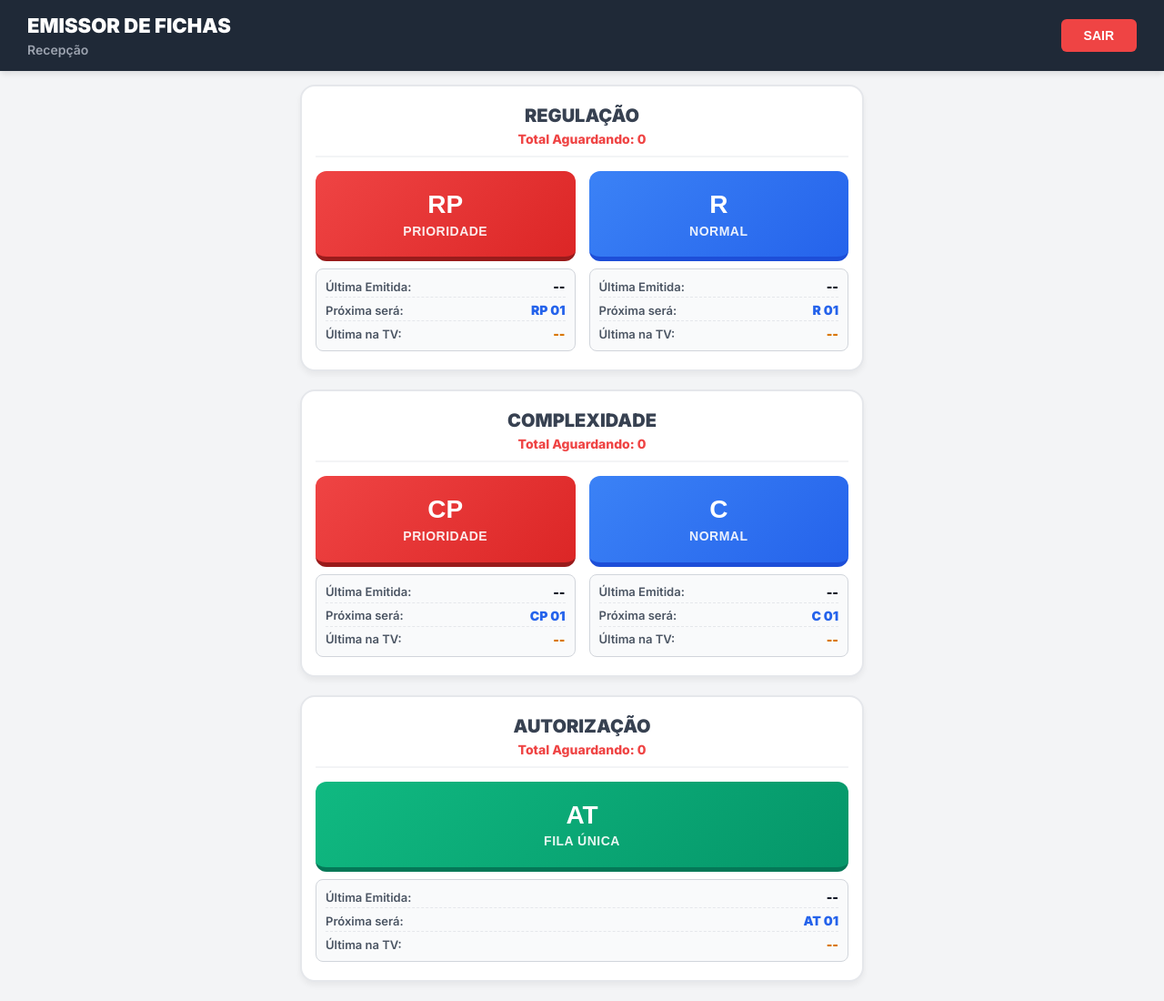
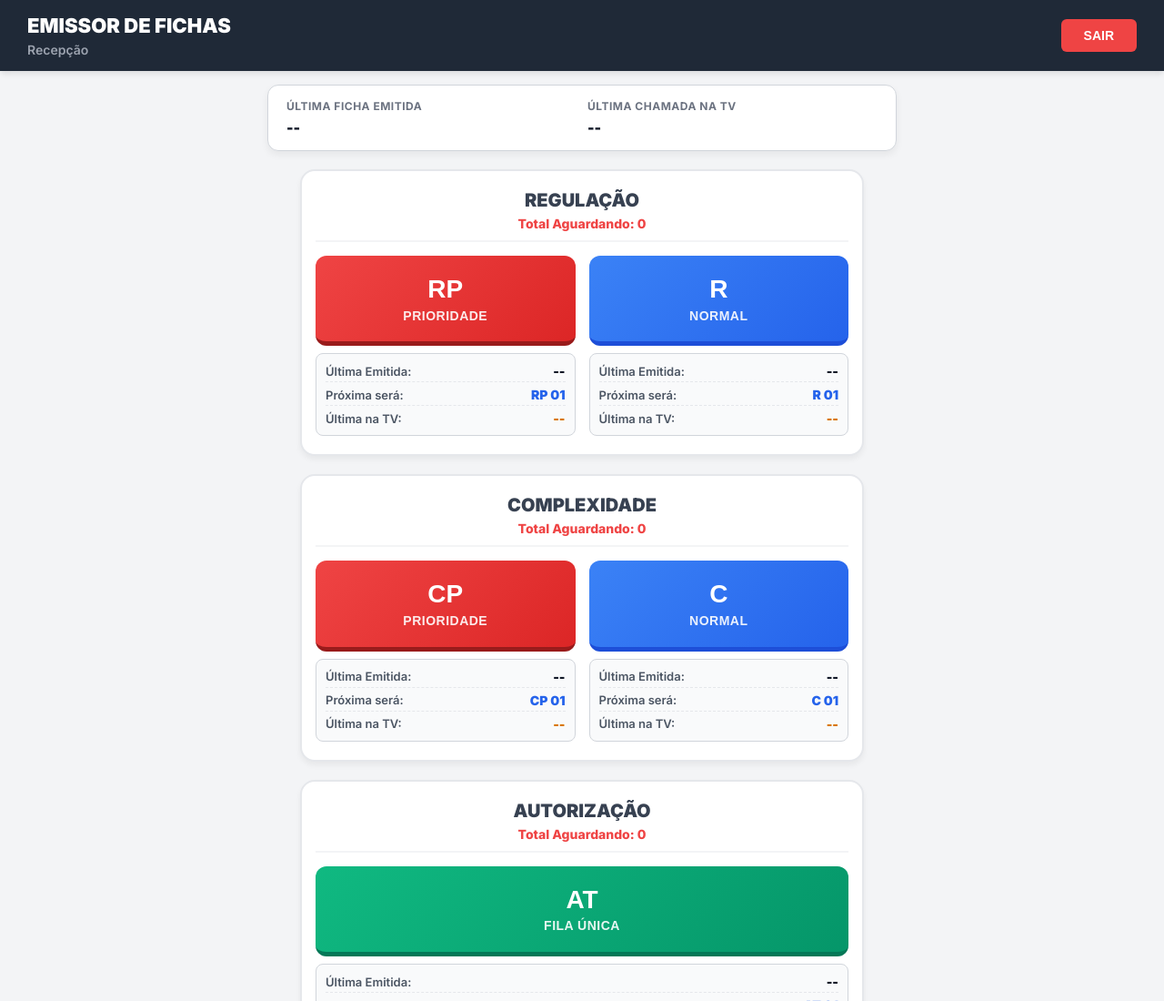
Before and after one commit to antemateria/painel-da-regula-o, a website: page public/emissor.html in a window 1280 px wide. Shown: the top 1100 px of the page at 91% size. Drawn offline with nearby package versions, Linux system fonts and the light colour scheme; no server answers.

```diff
--- a/public/emissor.html
+++ b/public/emissor.html
@@ -33,6 +33,40 @@
             margin-bottom: 15px;
             box-sizing: border-box;
         }
+        .info-fixa {
+            position: sticky;
+            top: 0;
+            width: 100%;
+            max-width: 650px;
+            margin: 0 auto 20px auto;
+            background: white;
+            border: 1px solid #d1d5db;
+            border-radius: 12px;
+            padding: 15px 20px;
+            display: grid;
+            grid-template-columns: repeat(2, minmax(0, 1fr));
+            gap: 12px;
+            box-shadow: 0 4px 8px rgba(0,0,0,0.06);
+            z-index: 5;
+        }
+        .info-bloco {
+            display: flex;
+            flex-direction: column;
+            gap: 6px;
+        }
+        .info-bloco span:first-child {
+            color: #6b7280;
+            font-size: 12px;
+            font-weight: 700;
+            text-transform: uppercase;
+            letter-spacing: 0.5px;
+        }
+        .info-bloco span:last-child {
+            color: #111827;
+            font-size: 16px;
+            font-weight: 900;
+        }
+
         .cabecalho-textos h1 { margin: 0; font-size: 22px; font-weight: 900; text-transform: uppercase; }
         .cabecalho-textos p { margin: 5px 0 0 0; font-size: 14px; font-weight: 600; color: #9ca3af; }
 
@@ -90,6 +124,17 @@
             <p>Recepção</p>
         </div>
         <button class="btn-sair" onclick="window.location.href='index.html'">SAIR</button>
+    </div>
+
+    <div class="info-fixa" id="info-fixa">
+        <div class="info-bloco">
+            <span>Última ficha emitida</span>
+            <span id="fixa-ult-emit">--</span>
+        </div>
+        <div class="info-bloco">
+            <span>Última chamada na TV</span>
+            <span id="fixa-ult-tv">--</span>
+        </div>
     </div>
 
     <div class="container-botoes">
```
